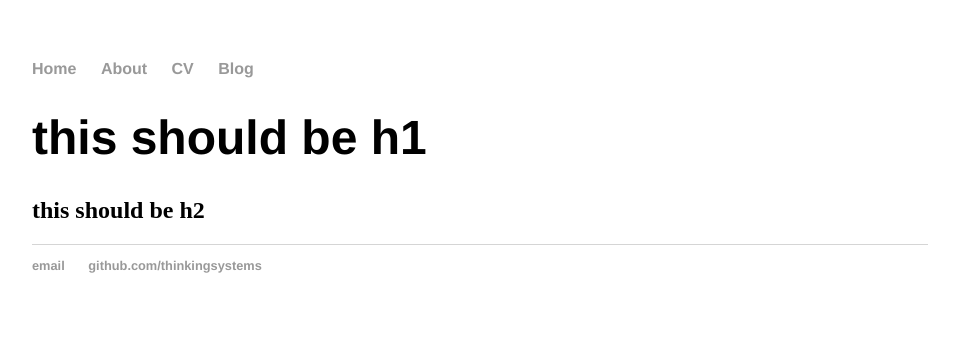
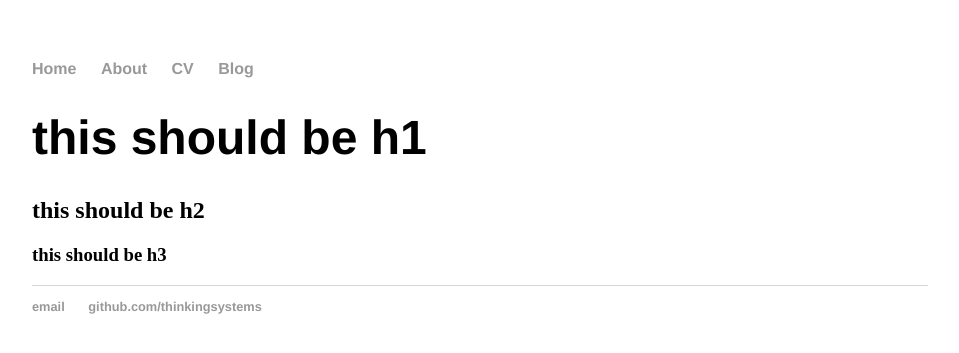
Before and after one commit to thinkingsystems/thinkingsystems.github.io, a Jekyll site: the page built from index.md, in a window 1280 px wide. Shown: the top 353 px of the page, without its empty margins (160-1119 px from the left). Built offline with Jekyll 4.4.1, drawn with Linux system fonts in a browser that asks for light colours.

Commit message:
Update index.md

```diff
--- a/index.md
+++ b/index.md
@@ -4,3 +4,4 @@ title: Blogging Like a Hacker
 ---
 # this should be h1
 ## this should be h2
+### this should be h3
```
